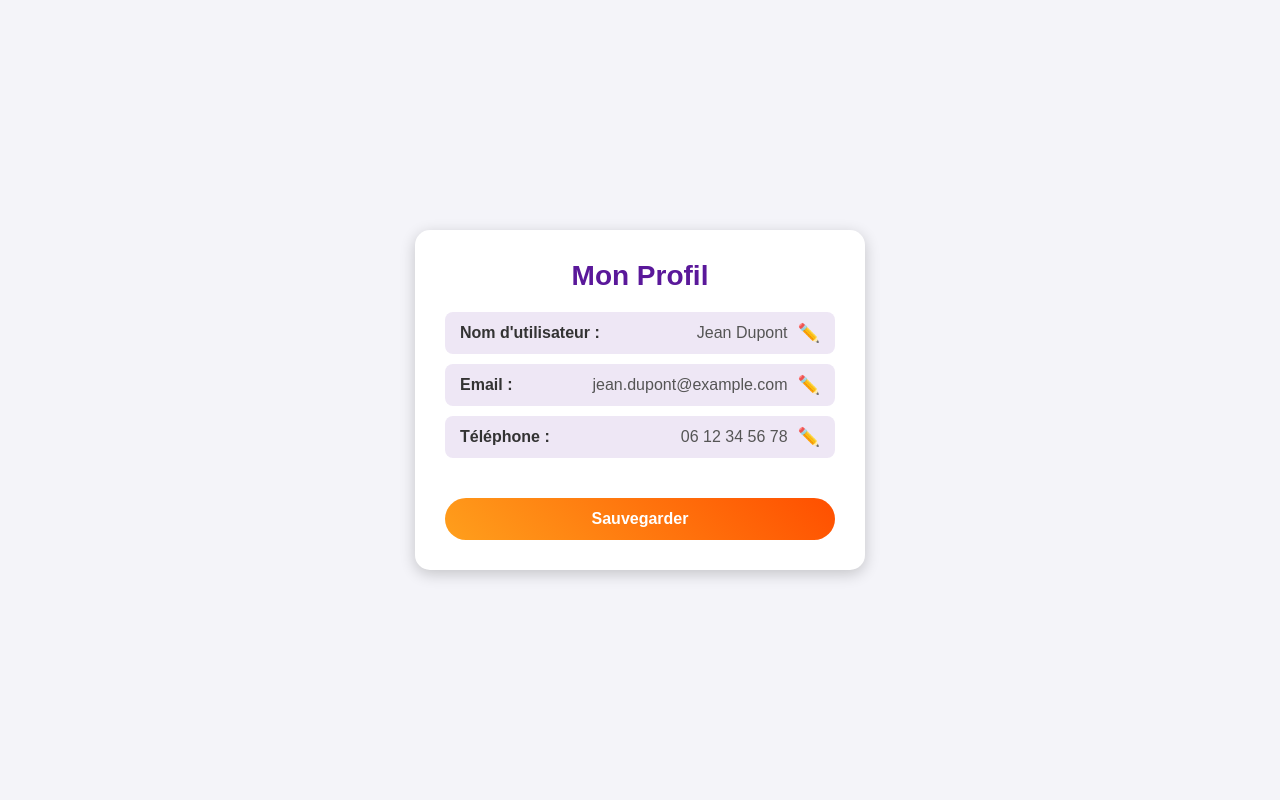
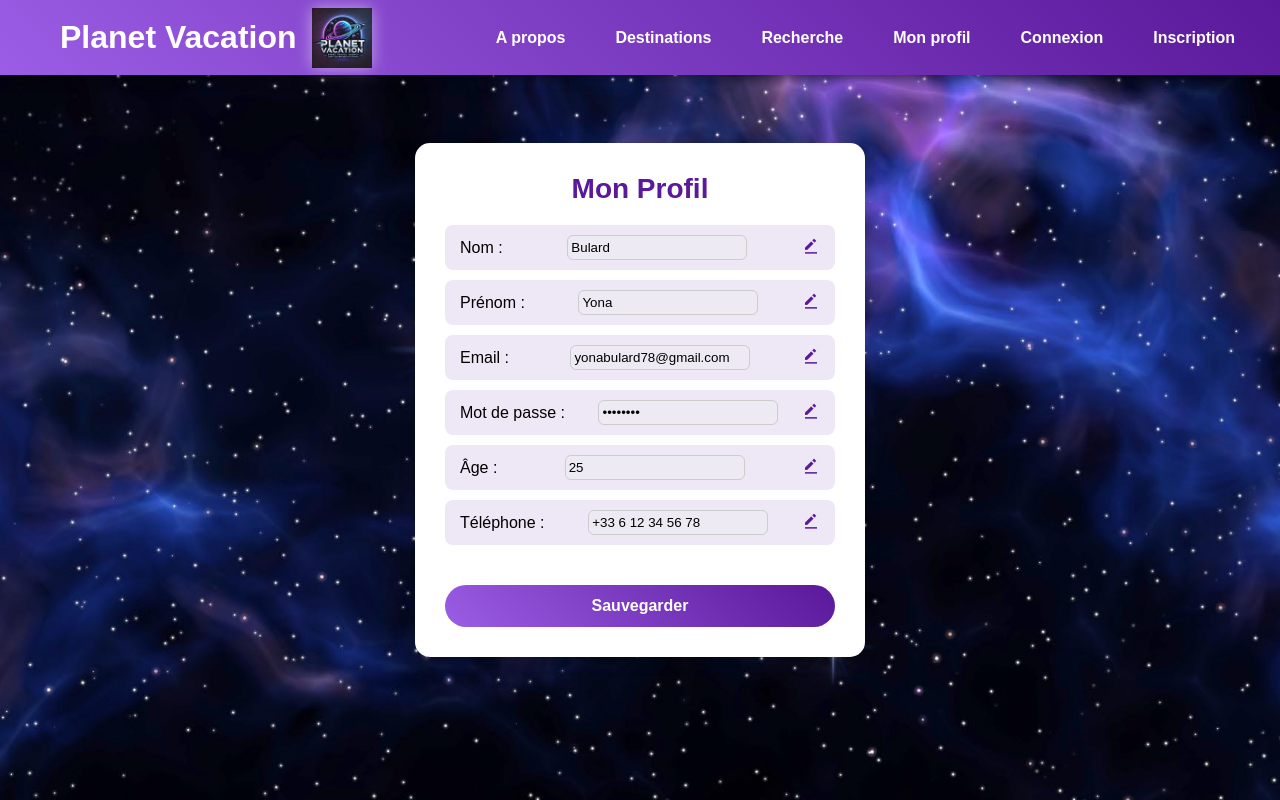
Before and after one commit to Bubuline3011/CY-Planet, a PHP site: page /profil.html in a window 1280 px wide. Run offline with PHP 8.4, Linux system fonts and the light colour scheme.

Commit message:
Add files via upload

```diff
--- a/profil.html
+++ b/profil.html
@@ -5,29 +5,63 @@
     <meta name="viewport" content="width=device-width, initial-scale=1.0">
     <title>Profil Utilisateur</title>
     <link rel="stylesheet" href="style.css">
+    <link href='https://unpkg.com/boxicons@2.1.4/css/boxicons.min.css' rel='stylesheet'>
 </head>
 
 <body class="profil">
+    <header>
+        <a href="acceuil.html" class="logo">
+            <h1> Planet Vacation </h1>
+            <img src="img/A_modern_and_futuristic_logo_for_'Planet_Vacation'.jpg" alt="Planet Vacation logo">
+        </a>
+        <nav>
+            <ul>
+                <li><a href="presentation.html">A propos</a></li>
+                <li><a href="destinations.html">Destinations</a></li>
+                <li><a href="recherche.html">Recherche</a></li>
+                <li><a href="profil.html">Mon profil</a></li>
+                <li><a href="connexion.html">Connexion</a></li>
+                <li><a href="inscription.html">Inscription</a></li>
+            </ul>
+        </nav>
+    </header>
     <div class="profil-container">
         <h2>Mon Profil</h2>
 
         <div class="profil-info">
             <div class="profil-champ">
-                <label class="profil-label" for="nom_utilisateur">Nom d'utilisateur :</label>
-                <span id="nom_utilisateur">Jean Dupont</span>
-                <button class="modifier-btn">✏️</button>
+                <label>Nom :</label>
+                <input type="text" value="Bulard" disabled>
+                <button class="modifier-btn"><i class='bx bxs-edit-alt'></i></button>
+            </div>
+            <div class="profil-champ">
+                <label>Prénom :</label>
+                <input type="text" value="Yona" disabled>
+                <button class="modifier-btn"><i class='bx bxs-edit-alt'></i></button>
             </div>
 
             <div class="profil-champ">
-                <label class="profil-label" for="email">Email :</label>
-                <span id="email">jean.dupont@example.com</span>
-                <button class="modifier-btn">✏️</button>
+                <label>Email :</label>
+                <input type="email" value="yonabulard78@gmail.com" disabled>
+                <button class="modifier-btn"><i class='bx bxs-edit-alt'></i></button>
             </div>
 
             <div class="profil-champ">
-                <label class="profil-label" for="telephone">Téléphone :</label>
-                <span id="telephone">06 12 34 56 78</span>
-                <button class="modifier-btn">✏️</button>
+                <label>Mot de passe :</label>
+                <input type="password" value="12345678" disabled>
+                <button class="modifier-btn"><i class='bx bxs-edit-alt'></i></button>
+            </div>
+
+            <div class="profil-champ">
+                <label>Âge :</label>
+                <input type="number" value="25" disabled>
+                <button class="modifier-btn"><i class='bx bxs-edit-alt'></i></button></button>
+            </div>
+
+            <div class="profil-champ">
+                <label>Téléphone :</label>
+                <input type="tel" value="+33 6 12 34 56 78" disabled>
+                <button class="modifier-btn"><i class='bx bxs-edit-alt'></i></button></button>
             </div>
         </div>
 
--- a/style.css
+++ b/style.css
@@ -12,7 +12,7 @@ body {
     min-height: 100vh;
 }
 
-body.connexion, body.inscription {
+body.connexion, body.inscription, body.profil {
     background-image: url('img/image-acceuil.jpg');
     background-repeat: no-repeat;
     background-position: center;
@@ -435,7 +435,7 @@ body.profil {
     justify-content: center;
     align-items: center;
     min-height: 100vh;
-    background-color:#f4f4f9;
+    background-color:white;
 }
 
 /* Conteneur principal du profil */
@@ -473,17 +473,19 @@ body.profil {
     margin: 10px 0;
 }
 
-/* Labels des champs */
-.profil-label {
-    font-weight: bold;
-    color: #333;
+.profil-champ input {
+    color: black;
+    width: 50%;
+    height: 25px;
+    border-radius: 6px;
+    border: 1px solid #ccc; /*sert a regler l'epaisseur des contour et leurs couleurs*/
+    padding-left: 3px; /*ajouter un espace a gauche*/
 }
 
 /* Texte des informations */
-.profil-champ span {
-    color: #555;
-    flex-grow: 1;
-    text-align: right;
+.profil-champ label {
+    color: black;
+    text-align: left;
     padding-right: 10px;
 }
 
@@ -507,15 +509,15 @@ body.profil {
     padding: 12px;
     border: none;
     border-radius: 25px;
-    background: linear-gradient(45deg, #ff9f1c, #ff4f00);
+    background: linear-gradient(45deg, #9b5de5, #5a189a);
     color: white;
     font-size: 16px;
     font-weight: bold;
     cursor: pointer;
-    transition: background 0.3s ease;
+    transition: 0.3s ease;
     margin-top: 20px;
 }
 
 .button-sauvegarder:hover {
-    background: linear-gradient(45deg, #9b5de5, #5a189a);
+    background: linear-gradient(45deg, #ff9f1c, #ff4f00);
 }
```
